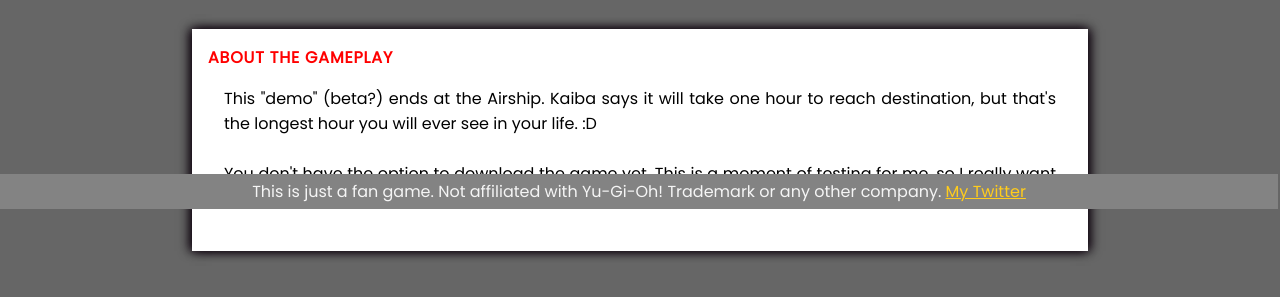
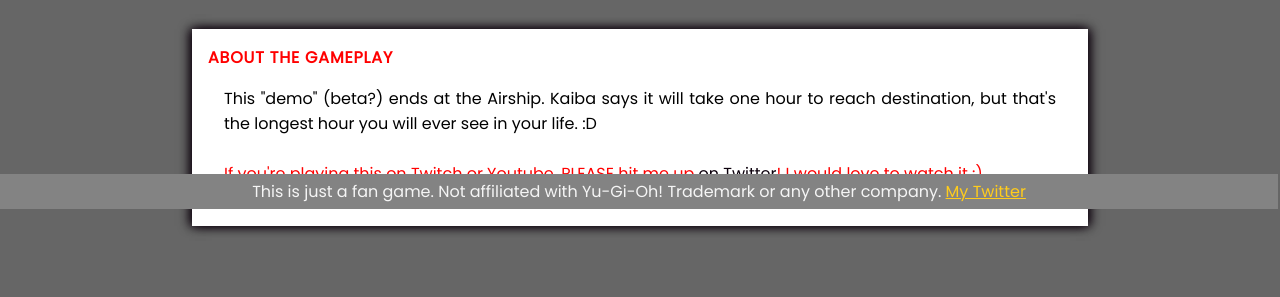
Before and after one commit to permitted-memories/permitted-memories.github.io, a plain HTML site: page play.html in a window 1280 px wide. Shown: the part 591-888 px from the top of the page. After the commit the page ends 867 px from the top, so only its background shows below. Drawn offline with Linux system fonts and the light colour scheme.

Commit message:
Add files via upload

```diff
--- a/play.html
+++ b/play.html
@@ -44,8 +44,7 @@
                 This "demo" (beta?) ends at the Airship. Kaiba says it will take one hour to reach destination, but that's the longest hour you will ever see in your life. :D
                 <br>
                 <br>
-                You don't have the option to download the game yet. This is a moment of testing for me, so I really want to make sure everyone is playing exactly the same version at all times.
-
+                <span style="color: red"; font-weight:bold>If you're playing this on Twitch or Youtube, PLEASE hit me up <a href="https://twitter.com/QualquerRafa">on Twitter</a>! I would love to watch it :)</span>
                 </p>
             </div>
         </div>
```
